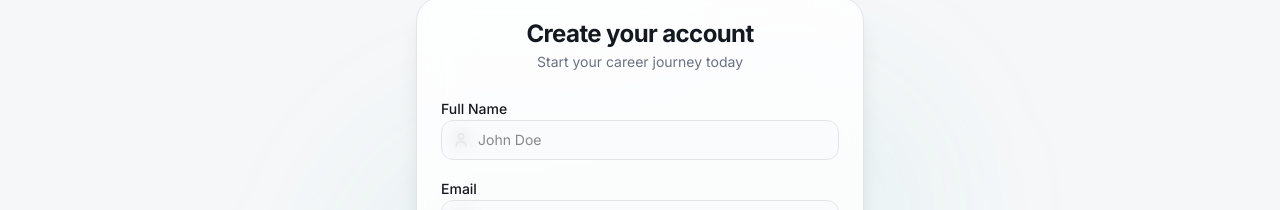
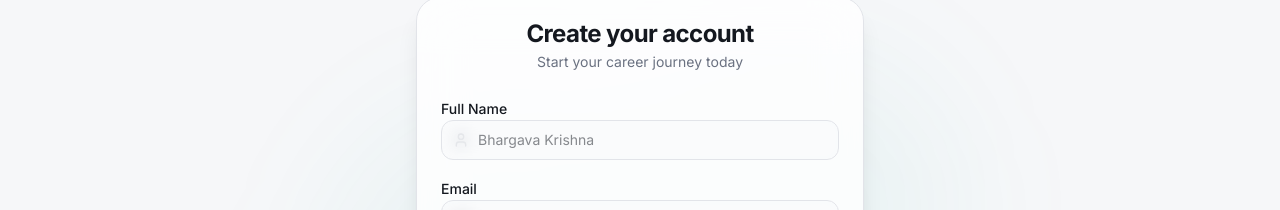
Before and after one commit to AdapalaBhargavaKrishna/ElevateAI, a Next.js app in the folder frontend/: page /signup in a window 1280 px wide. Shown: the part 164-374 px from the top of the page. Built offline with nearby package versions, Linux system fonts and the light colour scheme.

Commit message:
Changes Signup

```diff
--- a/frontend/app/signup/page.tsx
+++ b/frontend/app/signup/page.tsx
@@ -156,7 +156,7 @@ export default function SignupPage() {
                                 <Input
                                     id="name"
                                     icon={User}
-                                    placeholder="John Doe"
+                                    placeholder="Bhargava Krishna"
                                     value={name}
                                     onChange={(e: React.ChangeEvent<HTMLInputElement>) => setName(e.target.value)}
                                     required
```
